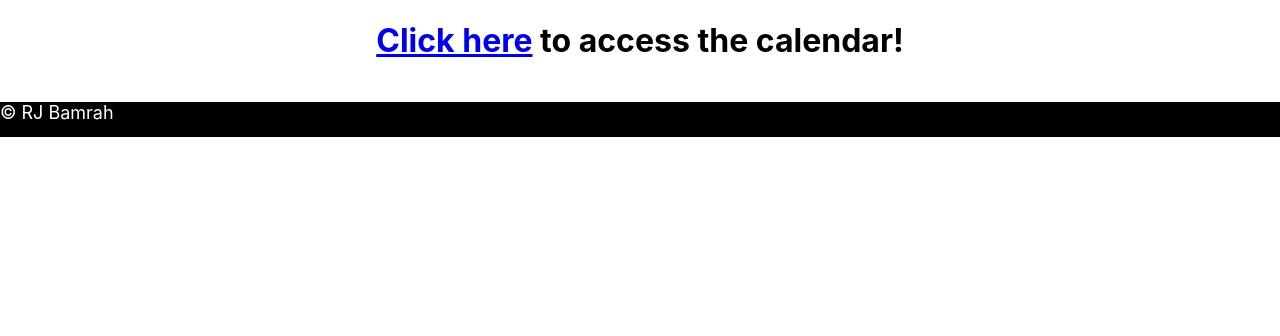
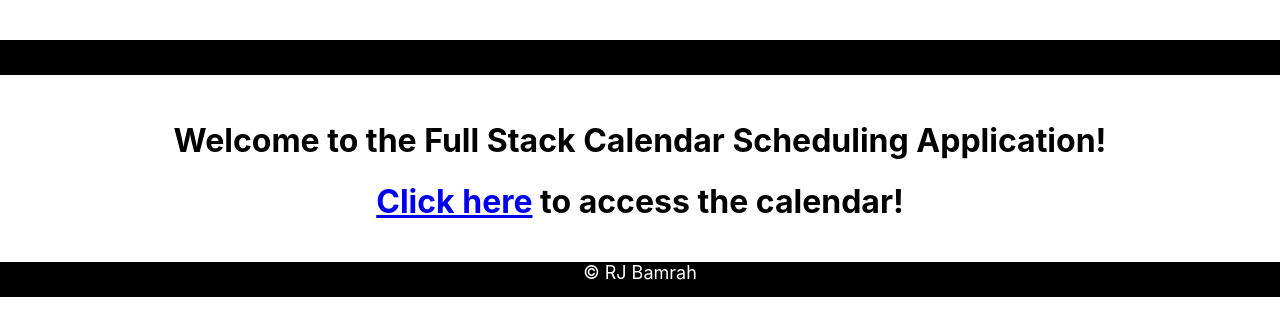
Before and after one commit to nonbunrah/fourthProject-frontend, a React (Create React App) app: page / in a window 1280 px wide. Shown: the top 336 px of the page. Built offline with nearby package versions, Linux system fonts and the light colour scheme; no server answers.

Commit message:
added minor css changes

```diff
--- a/src/App.css
+++ b/src/App.css
@@ -12,6 +12,16 @@ footer {
   background-color: black;
   font-size: 18px;
   color: white;
+  margin-bottom: 5px;
+  bottom:  0;
+  text-align: center;
+}
+
+.bar {
+  width: 100%;
+  height: 35px;
+  background-color: black;
+  font-size: 18px;
   margin-bottom: 5px;
   bottom:  0;
 }
--- a/src/App.js
+++ b/src/App.js
@@ -28,6 +28,8 @@ class App extends Component {
   render () {
     return (
       <div className="App">
+        <br /><br />
+        <div className='bar'></div>
         <BrowserRouter>
           <Switch>
             <Route exact path='/' component={Home} />
--- a/src/Components/Home.js
+++ b/src/Components/Home.js
@@ -4,11 +4,10 @@ import {Link} from 'react-router-dom';
 class Home extends Component {
   render() {
     return (
-      <div>
+      <div><br />
+        <h1>Welcome to the Full Stack Calendar Scheduling Application!</h1>
         <h1>
-          <Link to={`/Calendar`}>
-            Click here
-          </Link> to access the calendar!
+          <Link to={`/Calendar`}>Click here</Link> to access the calendar!
         </h1>
       </div>
     )
```
Lines whose indentation alone changed are shown as unchanged.
